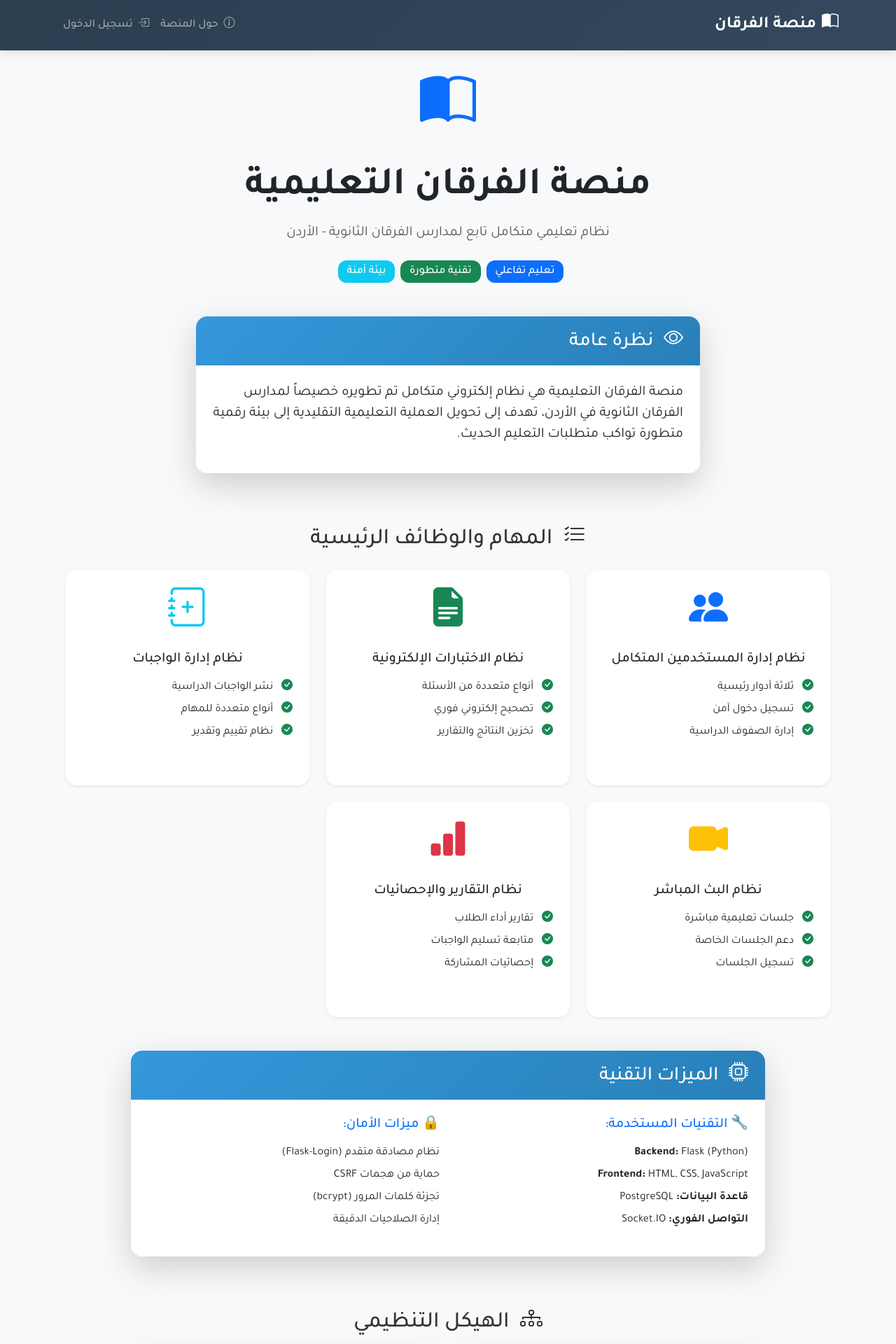
After one commit to ahmadimabudeyah-ops/school-platform, a Flask app: page /about in a window 1280 px wide. The commit adds this page. Shown: the top 1920 px of the page at 70% size. Run offline with Flask 3, Linux system fonts and the light colour scheme; some libraries are stand-ins or nearby versions.

Commit message:
تحديثاتمتتتننن

```diff
--- a/app.py
+++ b/app.py
@@ -3,7 +3,7 @@ import os
 import logging
 from datetime import datetime
 
-from flask import Flask, redirect, url_for, request
+from flask import Flask, redirect, url_for, request, render_template
 from flask_login import LoginManager, current_user
 from flask_wtf.csrf import CSRFProtect
 from flask_socketio import SocketIO, emit, join_room, leave_room
@@ -89,6 +89,12 @@ def create_app():
             elif current_user.role == 'student':
                 return redirect(url_for('student.dashboard'))
         return redirect(url_for('auth.login'))
+
+    # صفحة حول المنصة
+    @app.route('/about')
+    def about():
+        """صفحة حول المنصة"""
+        return render_template('about.html')
 
     # تمرير datetime للقوالب
     @app.context_processor
--- /dev/null
+++ b/templates/about.html
@@ -0,0 +1,246 @@
+<!-- templates/about.html -->
+{% extends "base.html" %}
+
+{% block content %}
+<div class="container">
+    <!-- قسم الهيرو -->
+    <div class="row justify-content-center mb-5">
+        <div class="col-lg-10 text-center">
+            <div class="mb-4">
+                <i class="bi bi-book-half display-1 text-primary"></i>
+            </div>
+            <h1 class="display-4 fw-bold text-dark mb-3">منصة الفرقان التعليمية</h1>
+            <p class="lead text-muted">نظام تعليمي متكامل تابع لمدارس الفرقان الثانوية - الأردن</p>
+            <div class="d-flex justify-content-center mt-4">
+                <span class="badge bg-primary me-2 fs-6">تعليم تفاعلي</span>
+                <span class="badge bg-success me-2 fs-6">تقنية متطورة</span>
+                <span class="badge bg-info me-2 fs-6">بيئة آمنة</span>
+            </div>
+        </div>
+    </div>
+
+    <!-- نظرة عامة -->
+    <div class="row mb-5">
+        <div class="col-lg-8 mx-auto">
+            <div class="card shadow-lg border-0">
+                <div class="card-header bg-gradient-primary text-white py-3">
+                    <h3 class="mb-0"><i class="bi bi-eye me-2"></i> نظرة عامة</h3>
+                </div>
+                <div class="card-body p-4">
+                    <p class="fs-5">
+                        منصة الفرقان التعليمية هي نظام إلكتروني متكامل تم تطويره خصيصاً لمدارس الفرقان الثانوية في الأردن،
+                        تهدف إلى تحويل العملية التعليمية التقليدية إلى بيئة رقمية متطورة تواكب متطلبات التعليم الحديث.
+                    </p>
+                </div>
+            </div>
+        </div>
+    </div>
+
+    <!-- المهام والوظائف -->
+    <div class="row mb-5">
+        <div class="col-12">
+            <h2 class="text-center mb-4"><i class="bi bi-list-check me-2"></i> المهام والوظائف الرئيسية</h2>
+
+            <div class="row g-4">
+                <!-- نظام إدارة المستخدمين -->
+                <div class="col-md-6 col-lg-4">
+                    <div class="card h-100 border-0 shadow-sm">
+                        <div class="card-body text-center p-4">
+                            <div class="mb-3">
+                                <i class="bi bi-people-fill display-4 text-primary"></i>
+                            </div>
+                            <h5 class="card-title">نظام إدارة المستخدمين المتكامل</h5>
+                            <ul class="list-unstyled text-start mt-3">
+                                <li class="mb-2"><i class="bi bi-check-circle-fill text-success me-2"></i> ثلاثة أدوار رئيسية</li>
+                                <li class="mb-2"><i class="bi bi-check-circle-fill text-success me-2"></i> تسجيل دخول آمن</li>
+                                <li class="mb-2"><i class="bi bi-check-circle-fill text-success me-2"></i> إدارة الصفوف الدراسية</li>
+                            </ul>
+                        </div>
+                    </div>
+                </div>
+
+                <!-- نظام الاختبارات -->
+                <div class="col-md-6 col-lg-4">
+                    <div class="card h-100 border-0 shadow-sm">
+                        <div class="card-body text-center p-4">
+                            <div class="mb-3">
+                                <i class="bi bi-file-earmark-text-fill display-4 text-success"></i>
+                            </div>
+                            <h5 class="card-title">نظام الاختبارات الإلكترونية</h5>
+                            <ul class="list-unstyled text-start mt-3">
+                                <li class="mb-2"><i class="bi bi-check-circle-fill text-success me-2"></i> أنواع متعددة من الأسئلة</li>
+                                <li class="mb-2"><i class="bi bi-check-circle-fill text-success me-2"></i> تصحيح إلكتروني فوري</li>
+                                <li class="mb-2"><i class="bi bi-check-circle-fill text-success me-2"></i> تخزين النتائج والتقارير</li>
+                            </ul>
+                        </div>
+                    </div>
+                </div>
+
+                <!-- نظام الواجبات -->
+                <div class="col-md-6 col-lg-4">
+                    <div class="card h-100 border-0 shadow-sm">
+                        <div class="card-body text-center p-4">
+                            <div class="mb-3">
+                                <i class="bi bi-journal-plus display-4 text-info"></i>
+                            </div>
+                            <h5 class="card-title">نظام إدارة الواجبات</h5>
+                            <ul class="list-unstyled text-start mt-3">
+                                <li class="mb-2"><i class="bi bi-check-circle-fill text-success me-2"></i> نشر الواجبات الدراسية</li>
+                                <li class="mb-2"><i class="bi bi-check-circle-fill text-success me-2"></i> أنواع متعددة للمهام</li>
+                                <li class="mb-2"><i class="bi bi-check-circle-fill text-success me-2"></i> نظام تقييم وتقدير</li>
+                            </ul>
+                        </div>
+                    </div>
+                </div>
+
+                <!-- البث المباشر -->
+                <div class="col-md-6 col-lg-4">
+                    <div class="card h-100 border-0 shadow-sm">
+                        <div class="card-body text-center p-4">
+                            <div class="mb-3">
+                                <i class="bi bi-camera-video-fill display-4 text-warning"></i>
+                            </div>
+                            <h5 class="card-title">نظام البث المباشر</h5>
+                            <ul class="list-unstyled text-start mt-3">
+                                <li class="mb-2"><i class="bi bi-check-circle-fill text-success me-2"></i> جلسات تعليمية مباشرة</li>
+                                <li class="mb-2"><i class="bi bi-check-circle-fill text-success me-2"></i> دعم الجلسات الخاصة</li>
+                                <li class="mb-2"><i class="bi bi-check-circle-fill text-success me-2"></i> تسجيل الجلسات</li>
+                            </ul>
+                        </div>
+                    </div>
+                </div>
+
+                <!-- التقارير -->
+                <div class="col-md-6 col-lg-4">
+                    <div class="card h-100 border-0 shadow-sm">
+                        <div class="card-body text-center p-4">
+                            <div class="mb-3">
+                                <i class="bi bi-bar-chart-fill display-4 text-danger"></i>
+                            </div>
+                            <h5 class="card-title">نظام التقارير والإحصائيات</h5>
+                            <ul class="list-unstyled text-start mt-3">
+                                <li class="mb-2"><i class="bi bi-check-circle-fill text-success me-2"></i> تقارير أداء الطلاب</li>
+                                <li class="mb-2"><i class="bi bi-check-circle-fill text-success me-2"></i> متابعة تسليم الواجبات</li>
+                                <li class="mb-2"><i class="bi bi-check-circle-fill text-success me-2"></i> إحصائيات المشاركة</li>
+                            </ul>
+                        </div>
+                    </div>
+                </div>
+            </div>
+        </div>
+    </div>
+
+    <!-- الميزات التقنية -->
+    <div class="row mb-5">
+        <div class="col-lg-10 mx-auto">
+            <div class="card shadow-lg border-0">
+                <div class="card-header bg-gradient-success text-white py-3">
+                    <h3 class="mb-0"><i class="bi bi-cpu me-2"></i> الميزات التقنية</h3>
+                </div>
+                <div class="card-body p-4">
+                    <div class="row">
+                        <div class="col-md-6">
+                            <h5 class="text-primary mb-3">🔧 التقنيات المستخدمة:</h5>
+                            <ul class="list-unstyled">
+                                <li class="mb-2"><strong>Backend:</strong> Flask (Python)</li>
+                                <li class="mb-2"><strong>Frontend:</strong> HTML, CSS, JavaScript</li>
+                                <li class="mb-2"><strong>قاعدة البيانات:</strong> PostgreSQL</li>
+                                <li class="mb-2"><strong>التواصل الفوري:</strong> Socket.IO</li>
+                            </ul>
+                        </div>
+                        <div class="col-md-6">
+                            <h5 class="text-primary mb-3">🔒 ميزات الأمان:</h5>
+                            <ul class="list-unstyled">
+                                <li class="mb-2">نظام مصادقة متقدم (Flask-Login)</li>
+                                <li class="mb-2">حماية من هجمات CSRF</li>
+                                <li class="mb-2">تجزئة كلمات المرور (bcrypt)</li>
+                                <li class="mb-2">إدارة الصلاحيات الدقيقة</li>
+                            </ul>
+                        </div>
+                    </div>
+                </div>
+            </div>
+        </div>
+    </div>
+
+    <!-- الهيكل التنظيمي -->
+    <div class="row mb-5">
+        <div class="col-12">
+            <h2 class="text-center mb-4"><i class="bi bi-diagram-3 me-2"></i> الهيكل التنظيمي</h2>
+
+            <div class="row justify-content-center">
+                <div class="col-lg-5 mb-4">
+                    <div class="card border-0 shadow-lg h-100 team-card">
+                        <div class="card-body text-center p-4">
+                            <div class="mb-3">
+                                <i class="bi bi-person-badge display-4 text-primary"></i>
+                            </div>
+                            <h5 class="card-title text-primary">الإدارة المشرفة</h5>
+                            <h6 class="text-muted">الاستاذة إيمان صالح</h6>
+                            <p class="card-text mt-3">مشرفة المنصة - المشرف التقني والإداري للمنصة، مسؤولة عن إدارة المحتوى التعليمي، ونقطة التواصل الرئيسية للدعم الفني.</p>
+                        </div>
+                    </div>
+                </div>
+
+                <div class="col-lg-5 mb-4">
+                    <div class="card border-0 shadow-lg h-100 team-card">
+                        <div class="card-body text-center p-4">
+                            <div class="mb-3">
+                                <i class="bi bi-code-slash display-4 text-success"></i>
+                            </div>
+                            <h5 class="card-title text-success">الفريق التقني</h5>
+                            <h6 class="text-muted">المهندس أحمد أبوديه</h6>
+                            <p class="card-text mt-3">مطور المنصة - متخصص في تطوير الأنظمة التعليمية، مسؤول عن البرمجة والصيانة المستمرة، وتطوير الميزات الجديدة حسب احتياجات المدرسة.</p>
+                        </div>
+                    </div>
+                </div>
+            </div>
+        </div>
+    </div>
+
+    <!-- معلومات الاتصال -->
+    <div class="row">
+        <div class="col-lg-8 mx-auto">
+            <div class="card shadow-lg border-0">
+                <div class="card-header bg-gradient-info text-white py-3">
+                    <h3 class="mb-0"><i class="bi bi-telephone me-2"></i> معلومات الاتصال</h3>
+                </div>
+                <div class="card-body p-4">
+                    <div class="text-center mb-4">
+                        <h4 class="text-dark">مدارس الفرقان الثانوية - الأردن</h4>
+                    </div>
+
+                    <div class="row text-center">
+                        <div class="col-md-4 mb-3">
+                            <div class="p-3 bg-light rounded">
+                                <i class="bi bi-telephone-fill text-primary fs-4"></i>
+                                <p class="mt-2 mb-0">الهاتف</p>
+                                <p class="fw-bold">0785882132 - 0788557763</p>
+                            </div>
+                        </div>
+                        <div class="col-md-4 mb-3">
+                            <div class="p-3 bg-light rounded">
+                                <i class="bi bi-globe text-primary fs-4"></i>
+                                <p class="mt-2 mb-0">الموقع الإلكتروني</p>
+                                <p class="fw-bold">https://www.forqanschools.com/</p>
+                            </div>
+                        </div>
+                        <div class="col-md-4 mb-3">
+                            <div class="p-3 bg-light rounded">
+                                <i class="bi bi-geo-alt-fill text-primary fs-4"></i>
+                                <p class="mt-2 mb-0">العنوان</p>
+                                <p class="fw-bold">الرصيفة - شارع البساتين</p>
+                            </div>
+                        </div>
+                    </div>
+
+                    <div class="mt-4 p-3 bg-warning bg-opacity-10 rounded">
+                        <h6 class="text-warning"><i class="bi bi-headset me-2"></i> لدعم المنصة التقني:</h6>
+                        <p class="mb-0">أوقات الدعم: خلال أوقات الدوام الرسمي</p>
+                    </div>
+                </div>
+            </div>
+        </div>
+    </div>
+</div>
+{% endblock %}
--- a/templates/base.html
+++ b/templates/base.html
@@ -166,6 +201,13 @@
 
       <div class="collapse navbar-collapse" id="navbarContent">
         <ul class="navbar-nav ms-auto mb-2 mb-lg-0">
+          <!-- زر حول المنصة يظهر للجميع -->
+          <li class="nav-item">
+            <a class="nav-link" href="{{ url_for('about') }}">
+              <i class="bi bi-info-circle me-1"></i> حول المنصة
+            </a>
+          </li>
+
           {% if current_user.is_authenticated %}
             {% if current_user.role == 'admin' %}
 
```
Also changed, not shown: other parts of templates/base.html (+39 -4 lines).
